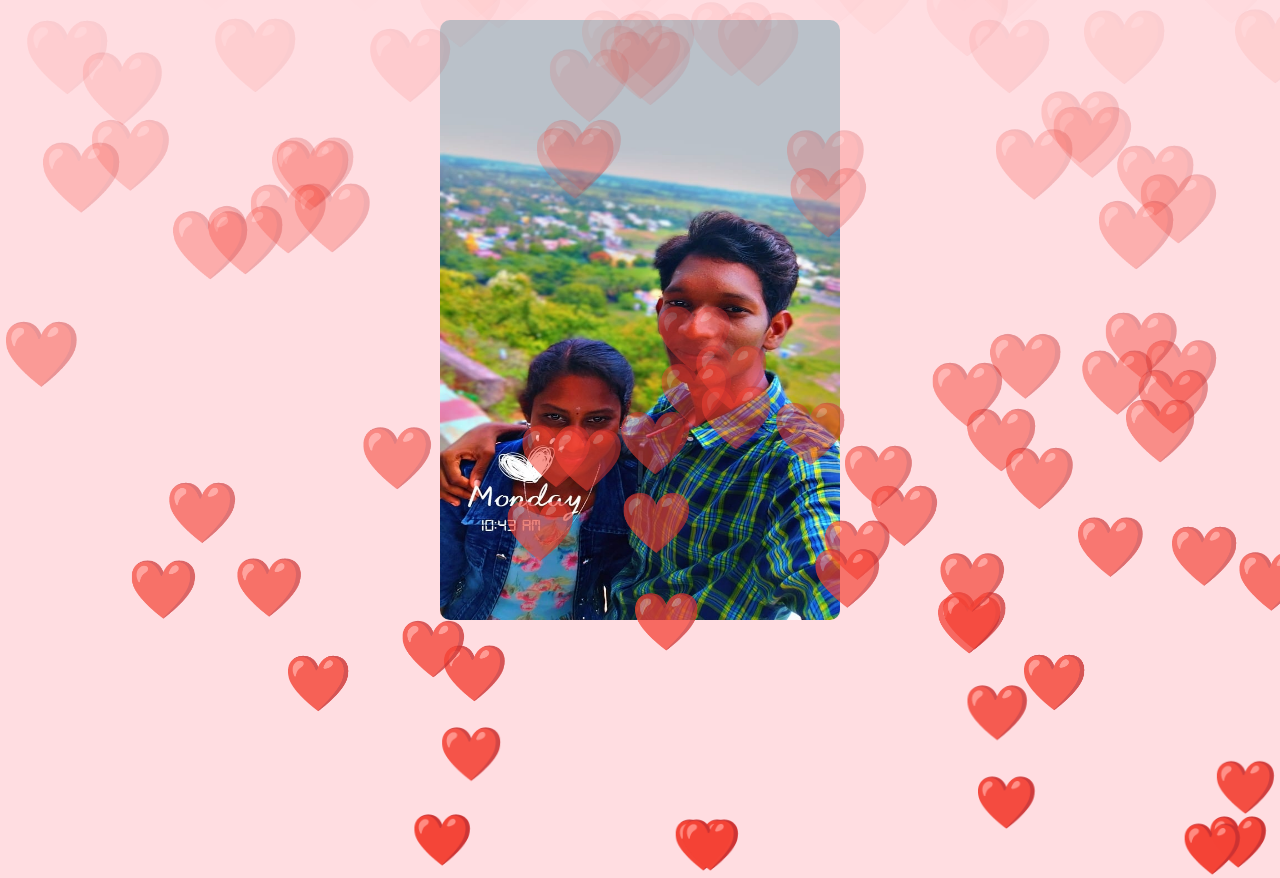
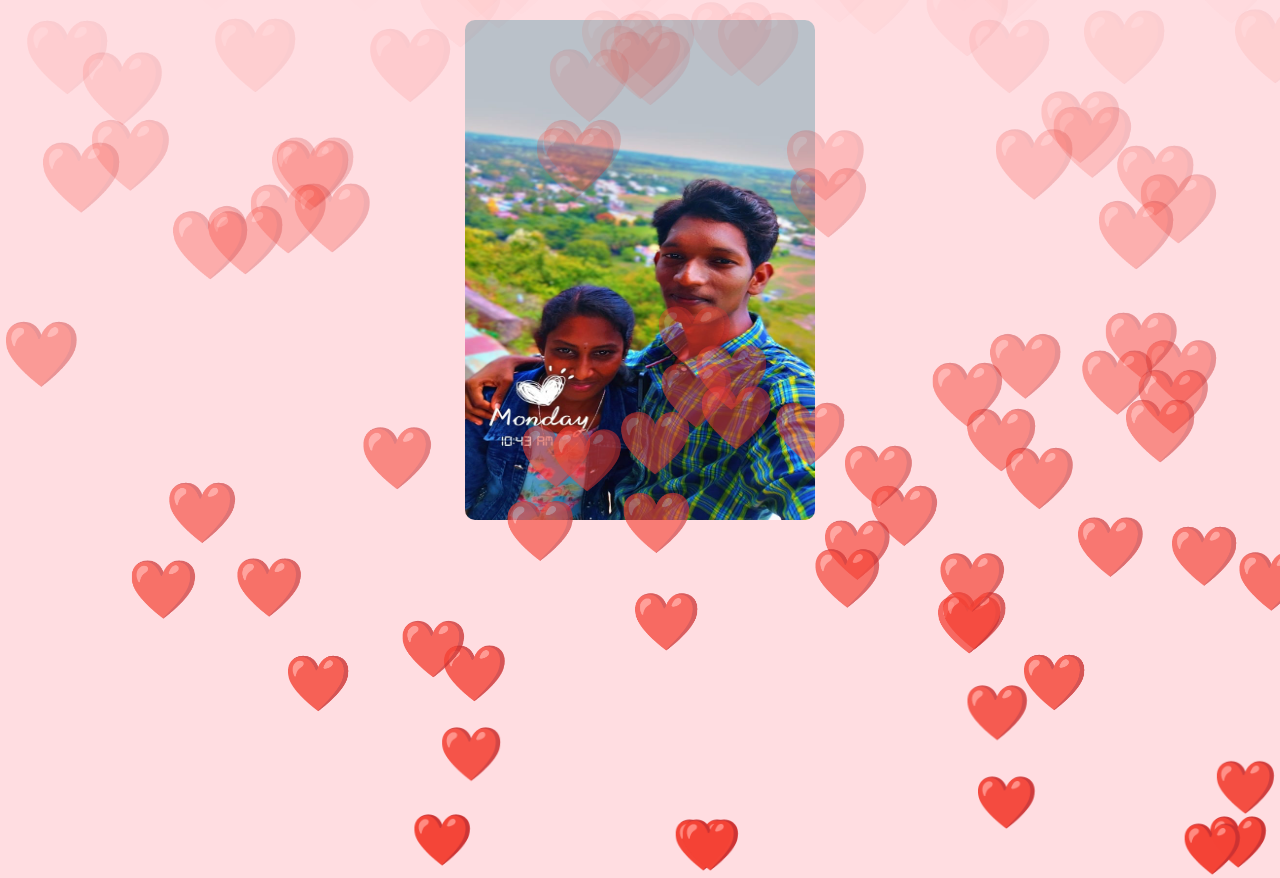
Before and after one commit to gowthamv7821/project01, a plain HTML site: page index.html in a window 1280 px wide. Both pictures are taken after a click on the element 640 px from the left and 242 px from the top of the page. Shown: the top 878 px of the page. Drawn offline with Linux system fonts and the light colour scheme.

Commit message:
Update index.html

```diff
--- a/index.html
+++ b/index.html
@@ -39,8 +39,8 @@
             transition: opacity 1s ease-in-out;
         }
         .photo-container img {
-            width: 400px;
-            height: 600px;
+            width: 350px;
+            height: 500px;
             border-radius: 10px;
             cursor: pointer;
             transition: transform 0.5s ease;
```
